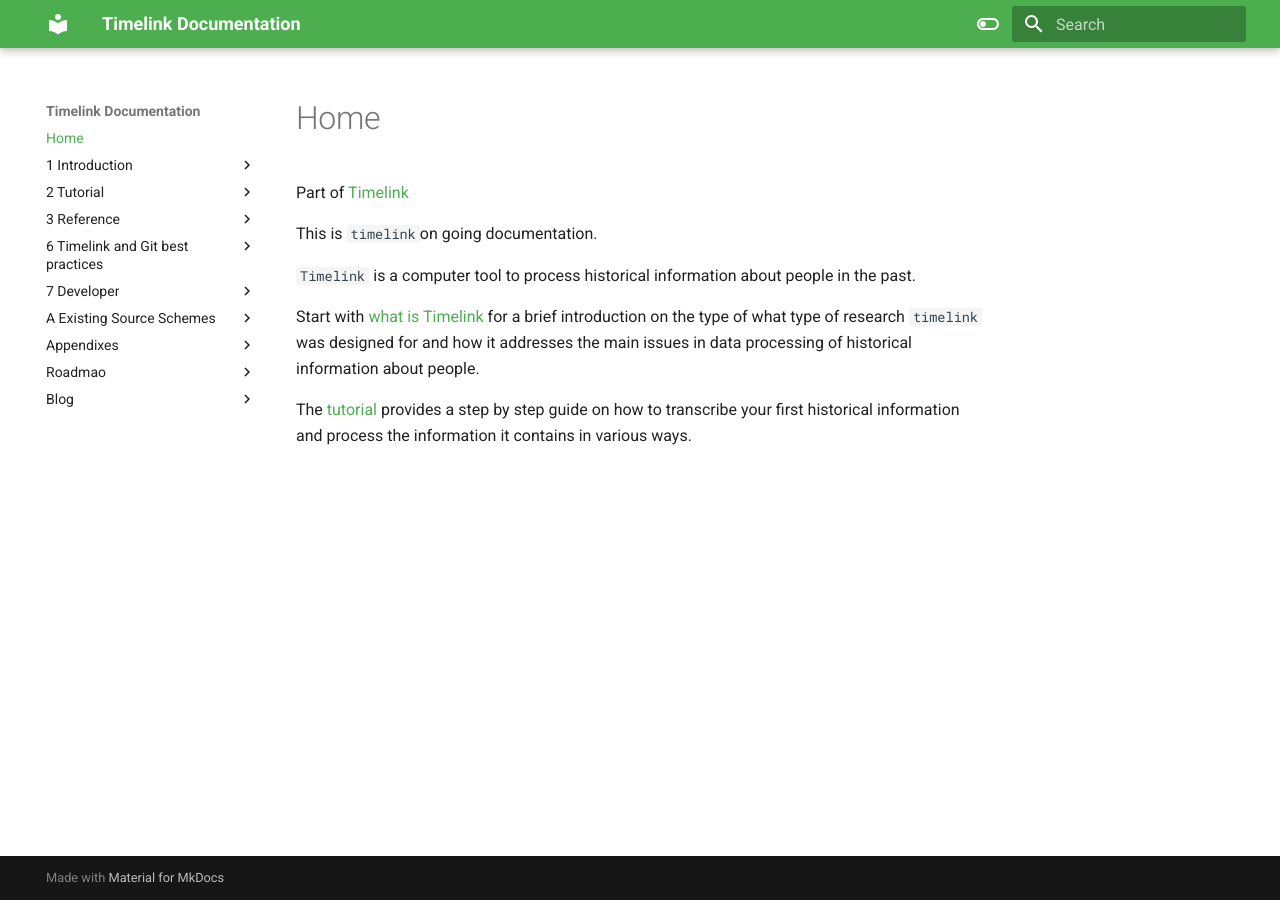
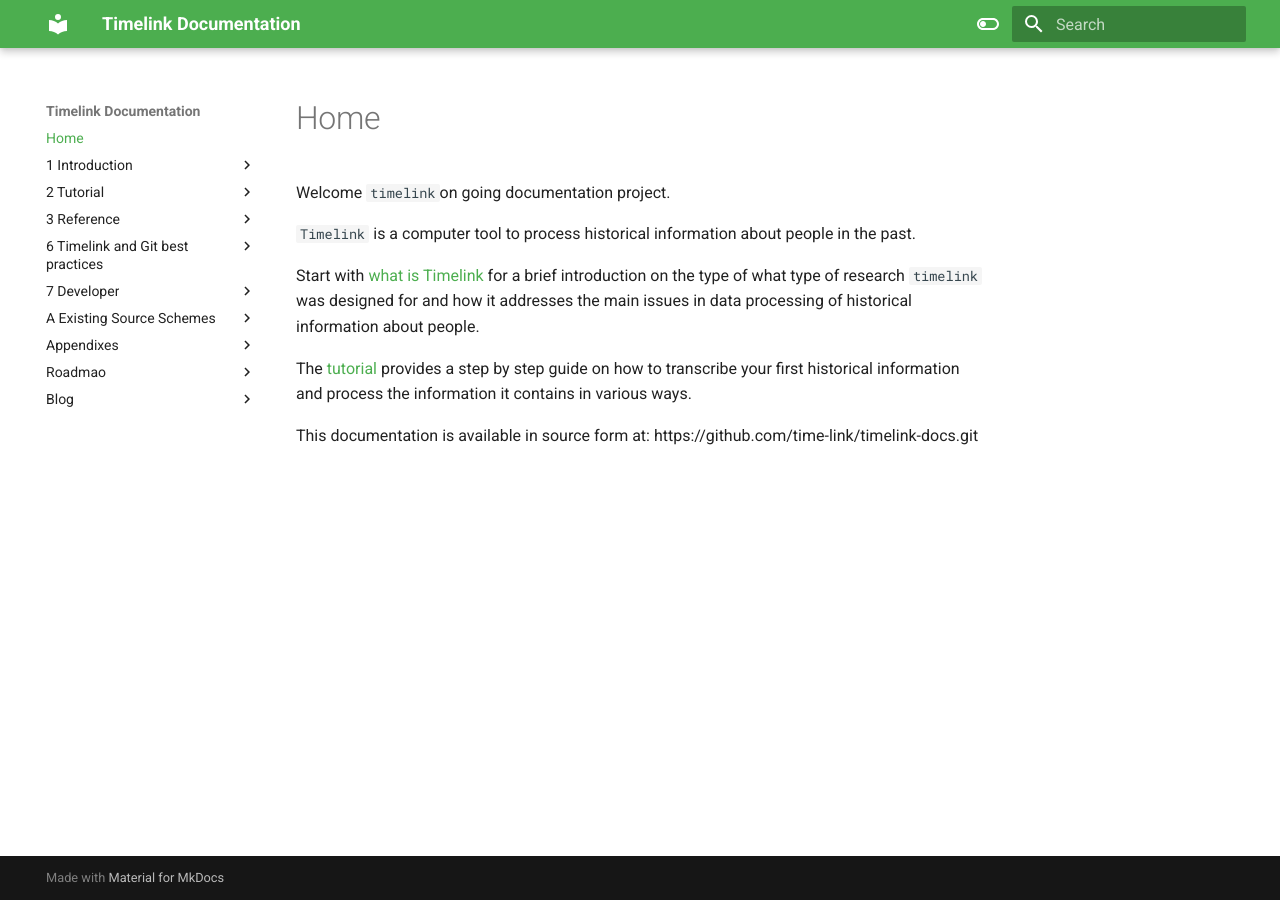
Before and after one commit to time-link/timelink-docs, an MkDocs documentation site: the page built from docs/index.md, in a window 1280 px wide. Built offline with MkDocs 1.6.1 and Material for MkDocs 9.7.7, drawn with Linux system fonts in a browser that asks for light colours.

Commit message:
Update minor changes

```diff
--- a/docs/index.md
+++ b/docs/index.md
@@ -1,9 +1,11 @@
-Part of [Timelink](Timelink.md)
 
-This is `timelink`on going documentation.
+
+Welcome `timelink`on going documentation project.
 
 `Timelink` is a computer tool to process historical information about people in the past.
 
 Start with [what is Timelink](1.1%20What%20is%20Timelink.md) for a brief introduction on the type of what type of research `timelink` was designed for and how it addresses the main issues in data processing of historical information about people.
 
 The [tutorial](05%20Timelink/timelink-docs/docs/2_Tutorial/index.md)  provides a step by step guide on how to transcribe your first historical information and process the information it contains in various ways.
+
+This documentation is available in source form at:  https://github.com/time-link/timelink-docs.git
```
Also changed, not shown: docs/1_Introduction/1.1 What is Timelink.md (+1 -4 lines).
